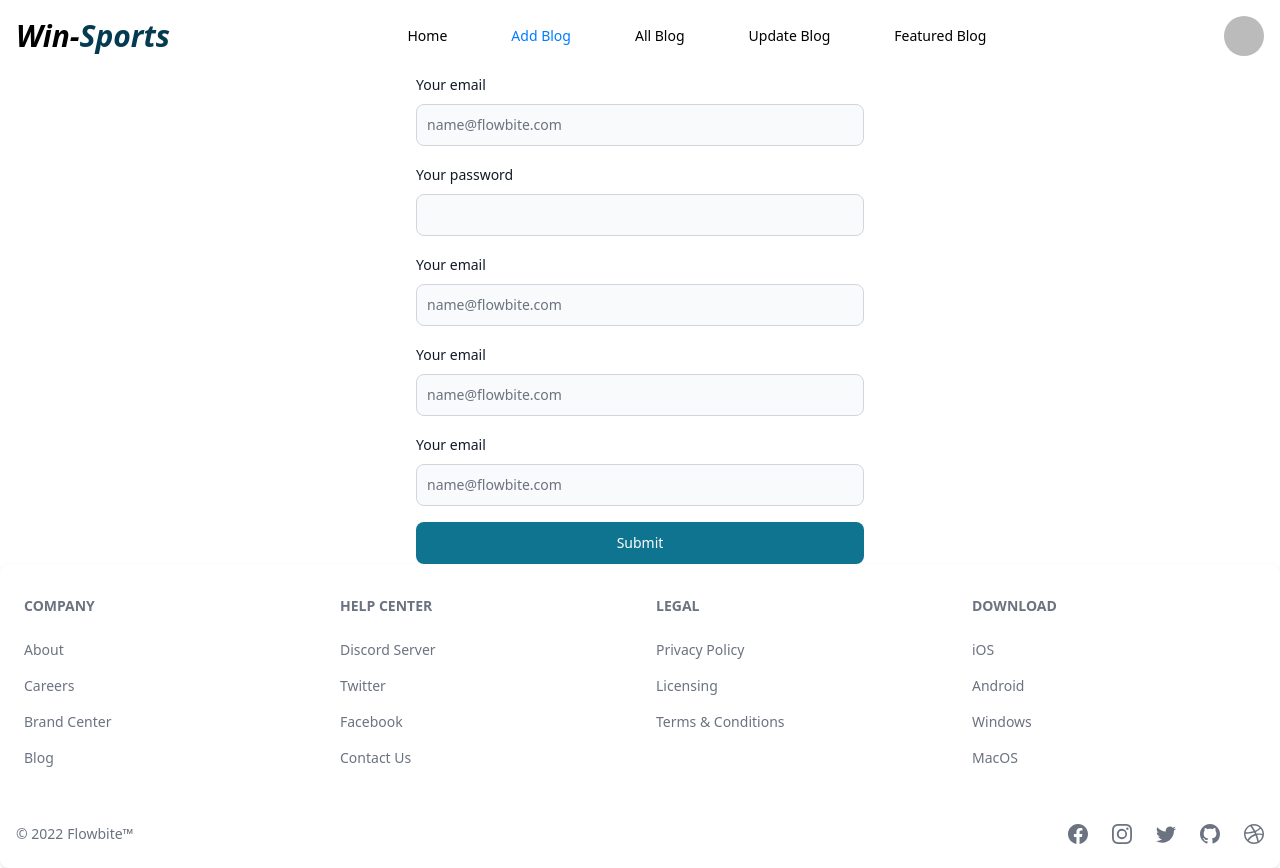
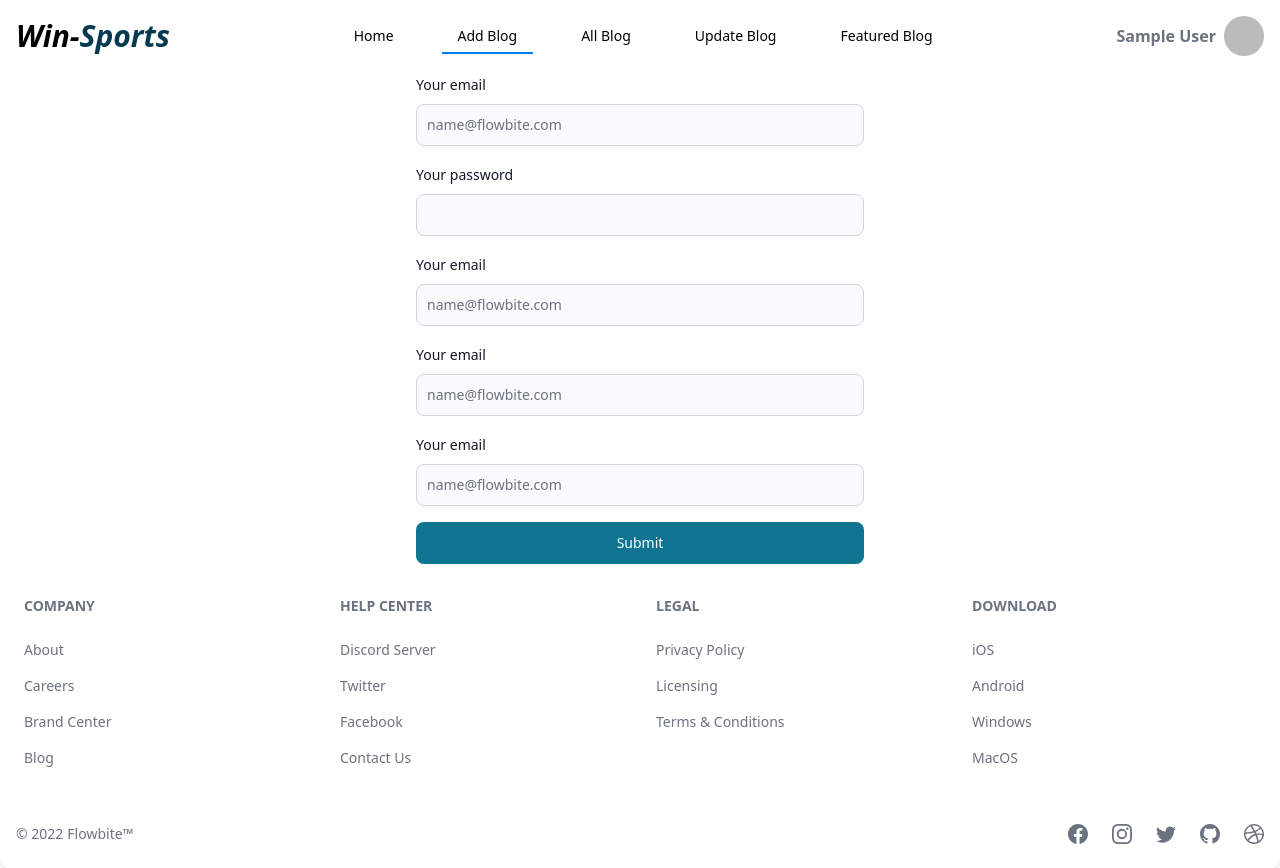
Before and after one commit to mahenur-islam/winsports-client, a React (Vite) app: page /addblog in a window 1280 px wide. Built offline with nearby package versions, Linux system fonts and the light colour scheme; no server answers; sample sign-in values are in the browser's storage.

Commit message:
authentication wwith github done

```diff
--- a/src/components/Nav/Nav.jsx
+++ b/src/components/Nav/Nav.jsx
@@ -1,5 +1,5 @@
 import React from "react";
-import { NavLink } from "react-router-dom";
+import { NavLink, Link } from "react-router-dom";
 import { Navbar, Avatar, Button, Dropdown } from "flowbite-react";
 import "../Nav/Navbar.css";
 import useAuth from "../../hooks/useAuth";
@@ -25,7 +25,8 @@ function Nav() {
         <div className="flex md:order-2 gap-4">
           {/* Showing Avatar */}
          {
-          user?.email ? <div>
+          user?.email ? <div className="flex justify-center items-center gap-2 font-semibold text-gray-500">
+          <h1>{user.displayName}</h1>
           <Dropdown
             label={
               <Avatar
@@ -43,7 +44,7 @@ function Nav() {
                 {user.email}
               </span>
             </Dropdown.Header>
-            <Dropdown.Item>Dashboard</Dropdown.Item>
+            <Dropdown.Item>Edit Profile</Dropdown.Item>
             <Dropdown.Item>Settings</Dropdown.Item>
             <Dropdown.Item>Earnings</Dropdown.Item>
             <Dropdown.Divider />
@@ -52,27 +53,20 @@ function Nav() {
           </div> :
           <div className="flex gap-2">
           <Button color="light">
-            <NavLink to="/login">Login</NavLink>
+            <Link to="/login">Login</Link>
           </Button>
           <Button color="info">
-            <NavLink to="/signup">Sign Up</NavLink>
+            <Link to="/signup">Sign Up</Link>
           </Button>
 
           </div>
          }
 
-          {/* <Button color="light">
-            <NavLink to="/login">Login</NavLink>
-          </Button>
-          <Button color="info">
-            <NavLink to="/signup">Sign Up</NavLink>
-          </Button> */}
-
           <Navbar.Toggle />
         </div>
         <Navbar.Collapse>
           {navLinks.map((link) => (
-            <NavLink key={link.to} to={link.to} className="block px-4 py-2">
+            <NavLink key={link.to} to={link.to} className="block px-4 py-2 a">
               {link.text}
             </NavLink>
           ))}
--- a/src/components/Nav/Navbar.css
+++ b/src/components/Nav/Navbar.css
@@ -1,29 +1,39 @@
-
-
-/* Active link styling */
-.active {
+/* Link styling */
+a {
   position: relative;
-  color: #007BFF; /* Change this to your desired color */
-  text-decoration: none; /* Remove underline */
+  text-decoration: none;
+  color: #333; /* Set the default color for links */
 }
 
-/* Underline effect for active links */
-.hover-effect::before {
+/* Underline effect for links on hover */
+a::before {
   content: "";
   position: absolute;
   bottom: 0;
   left: 0;
   width: 100%;
-  height: 2px; /* Set the underline height as desired */
-  background-color: #007BFF; /* Change this to your desired color */
-  transform: scaleX(0); /* Initially set to zero width */
+  height: 2px;
+  background-color: transparent; /* Set the default color for the underline */
+  transform: scaleX(0);
   transform-origin: bottom;
-  transition: transform 0.2s ease; /* Adjust the animation speed as needed */
+  transition: transform 0.5s ease, background-color 0.2s ease; /* Adjust the animation speed as needed */
 }
 
-/* Hover effect for active links */
-.active:hover::before {
-  transform: scaleX(1); /* Expand the underline on hover */
+/* Hover effect for links */
+a:hover::before {
+  transform: scaleX(1);
+  background-color: #007BFF; /* Change this to your desired color on hover */
 }
 
-/* Additional styling for your application can go here */
+.active::before {
+  content: "";
+  position: absolute;
+  bottom: 0;
+  left: 0;
+  width: 100%;
+  height: 2px;
+  transform: scaleX(1);
+  background-color: #007BFF;
+  transform-origin: bottom;
+  transition: transform 2s ease;
+}
--- a/src/components/SocialLogin/SocialLogin.jsx
+++ b/src/components/SocialLogin/SocialLogin.jsx
@@ -1,17 +1,26 @@
-import React, { useContext } from "react";
-import { Button, Checkbox, Label, TextInput } from "flowbite-react";
-import { AuthContext } from "../../provider/AuthProvider";
+// SocialLogin.js
+import React, { useContext } from 'react';
+import { Button } from 'flowbite-react';
+import { AuthContext } from '../../provider/AuthProvider';
+import { useNavigate } from 'react-router-dom';
+import toast from 'react-hot-toast';
 
 const SocialLogin = () => {
+  const { googleLogIn, githubLogIn } = useContext(AuthContext);
+  const navigate = useNavigate();
 
-    const { googleLogIn } = useContext(AuthContext);
+  // handle Social login
+  const handleSocialLogIn = (media) => {
+    media()
+    .then((res) => {
+      toast.success("user created successfully");
+      navigate("/");
+    })
+    .catch((error) => {
+      toast.error(error.message);
+    });
+  };
 
-   //handle Social login
-   const handleSocialLogIn = (media) =>{
-    media()
-    .then(res => console.log(res))
-    .catch(error => console.log(error));
-   }
   return (
     <div>
       <div className="flex justify-center items-center mt-5">
@@ -23,8 +32,8 @@ const SocialLogin = () => {
         <Button outline gradientDuoTone="purpleToBlue" onClick={() => handleSocialLogIn(googleLogIn)}>
           Google
         </Button>
-        <Button outline gradientDuoTone="purpleToBlue">
-          Facebook
+        <Button outline gradientDuoTone="purpleToBlue" onClick={() => handleSocialLogIn(githubLogIn)}>
+          GitHub
         </Button>
       </div>
     </div>
--- a/src/pages/Login.jsx
+++ b/src/pages/Login.jsx
@@ -1,11 +1,13 @@
 import React from "react";
-import { Link } from "react-router-dom";
+import { Link, useNavigate } from "react-router-dom";
 import { Button, Checkbox, Label, TextInput } from "flowbite-react";
 import SocialLogin from "../components/SocialLogin/SocialLogin";
 import useAuth from "../hooks/useAuth";
+import toast from "react-hot-toast";
 
 const Login = () => {
   const { signIn } = useAuth();
+  const navigate = useNavigate();
 
   const handleSubmit = (event) => {
     event.preventDefault();
@@ -22,8 +24,13 @@ const Login = () => {
 
     // create a new user
     signIn(email, password)
-      .then((res) => console.log(res.user))
-      .catch((error) => console.log(error));
+      .then((res) => {
+        toast.success("user created successfully");
+        navigate("/");
+      })
+      .catch((error) => {
+        toast.error(error.message);
+      });
   };
   return (
     <div>
--- a/src/pages/Signup.jsx
+++ b/src/pages/Signup.jsx
@@ -2,32 +2,41 @@
 import React, { useContext } from 'react';
 import { Button, Checkbox, Label, TextInput } from 'flowbite-react';
 import SocialLogin from '../components/SocialLogin/SocialLogin';
-// import useAuth from '../hooks/useAuth';
 import toast from 'react-hot-toast';
 import { AuthContext } from '../provider/AuthProvider';
+import { useNavigate } from 'react-router-dom';
 
 const Signup = () => {
-  const { createUser } = useContext(AuthContext);
+  const { createUser, handleUpdateProfile } = useContext(AuthContext);
+  const navigate = useNavigate();
 
   const handleSubmit = (event) => {
     event.preventDefault();
 
-    // get field values
     const name = event.target.name.value;
     const email = event.target.email.value;
     const password = event.target.password.value;
 
-    // validation
     if (password.length < 6) {
       toast.error('Password must be at least 6 characters');
       return;
     }
 
-    // create a new user
     createUser(email, password)
-      .then((res) => console.log(res.user))
-      .catch((error) => console.log(error));
-  }
+      .then((res) => {
+        handleUpdateProfile(name, null)
+          .then(() => {
+            toast.success('User created successfully');
+            navigate('/');
+          })
+          .catch((error) => {
+            toast.error(error.message);
+          });
+      })
+      .catch((error) => {
+        toast.error(error.message);
+      });
+  };
 
   return (
     <div>
--- a/src/provider/AuthProvider.jsx
+++ b/src/provider/AuthProvider.jsx
@@ -1,5 +1,5 @@
 import React, { createContext, useEffect, useState } from 'react';
-import {  signInWithPopup, GoogleAuthProvider, createUserWithEmailAndPassword, signInWithEmailAndPassword, onAuthStateChanged, signOut } from "firebase/auth";
+import {  signInWithPopup, GoogleAuthProvider, createUserWithEmailAndPassword, signInWithEmailAndPassword, onAuthStateChanged, signOut, GithubAuthProvider, updateProfile } from "firebase/auth";
 import {auth} from '../config/firebase.config'
 
 
@@ -7,6 +7,7 @@ import {auth} from '../config/firebase.config'
 
 export const AuthContext = createContext(null);
 const googleProvider = new GoogleAuthProvider();
+const githubProvider = new GithubAuthProvider();
 
 
 
@@ -18,6 +19,12 @@ const AuthProvider = ({children}) => {
 const googleLogIn = () =>{
     setLoading(true);
   return  signInWithPopup(auth, googleProvider)
+}
+
+//github login
+const githubLogIn = () =>{
+    setLoading(true);
+  return  signInWithPopup(auth, githubProvider)
 }
 
 
@@ -37,6 +44,18 @@ const signIn = (email, password) =>{
 const logOut = ()=>{
     return signOut(auth)
 }
+
+//update a user profile
+const handleUpdateProfile = (displayName, photoURL)=>{
+    return updateProfile(auth.currentUser, {
+        displayName, photoURL
+      })
+}
+
+
+
+
+
 //using observer onAuthStateChange
  useEffect(()=>{
   const unSubscribe =  onAuthStateChanged(auth, (currentUser)=>{
@@ -56,7 +75,9 @@ const info = {
     signIn,
     logOut,
     user,
-    loading
+    loading,
+    githubLogIn,
+    handleUpdateProfile
 }
 
 
```
